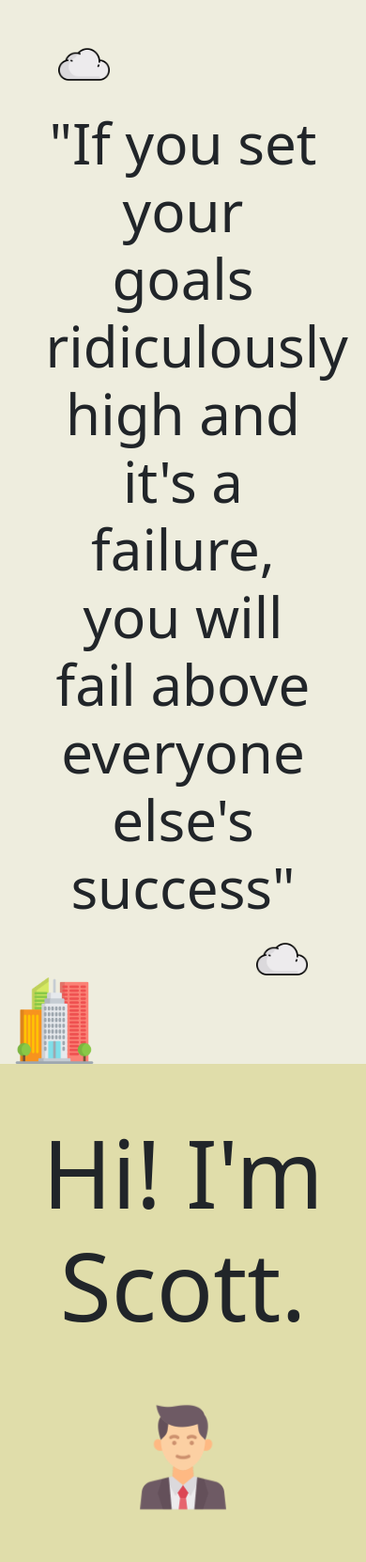
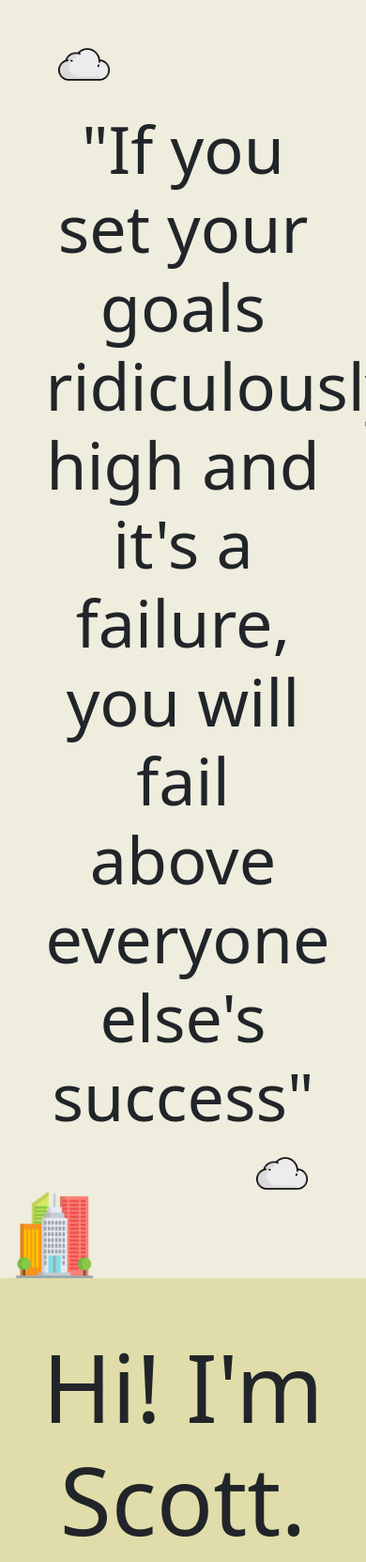
Before and after one commit to rharr003/personal-site, a Flask app: page / in a window 390 px wide; the page is wider, and only the part inside the window is pictured. Shown: the part 56-1718 px from the top of that part at 94% size. Run offline with Flask 2, Linux system fonts and the light colour scheme; some libraries are stand-ins or nearby versions.

Commit message:
testing font sizes for mobile

```diff
--- a/static/css/styles.css
+++ b/static/css/styles.css
@@ -291,7 +291,7 @@ font-size: 1.5rem;
     }
 
     #title-section-card-left h1 {
-        font-size: 60px;
+        font-size: 70px;
     }
 
 }
```
